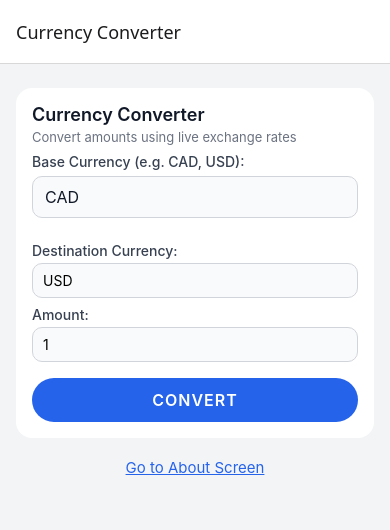
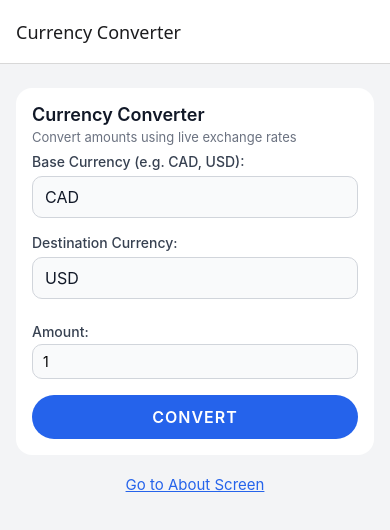
Before and after one commit to arinamirzakhani/A2_ArinaLakshay_MirzakhaniDhawan, a React Native app: screen /Main in a window 390 px wide. Shown: the top 530 px of the page. Built offline with nearby package versions, Linux system fonts and the light colour scheme.

Commit message:
refactor: Use LabeledInput for Destination Currency

```diff
--- a/screens/MainScreen.js
+++ b/screens/MainScreen.js
@@ -129,13 +129,13 @@ const MainScreen = ({ navigation }) => {
           placeholder="CAD"
         />
 
-        <Text style={styles.label}>Destination Currency:</Text>
-        <TextInput
-          style={styles.input}
+        <LabeledInput
+          label="Destination Currency:"
           value={destCurrency}
           onChangeText={(text) => setDestCurrency(text.toUpperCase())}
           autoCapitalize="characters"
           maxLength={3}
+          placeholder="USD"
         />
 
         <Text style={styles.label}>Amount:</Text>
```
